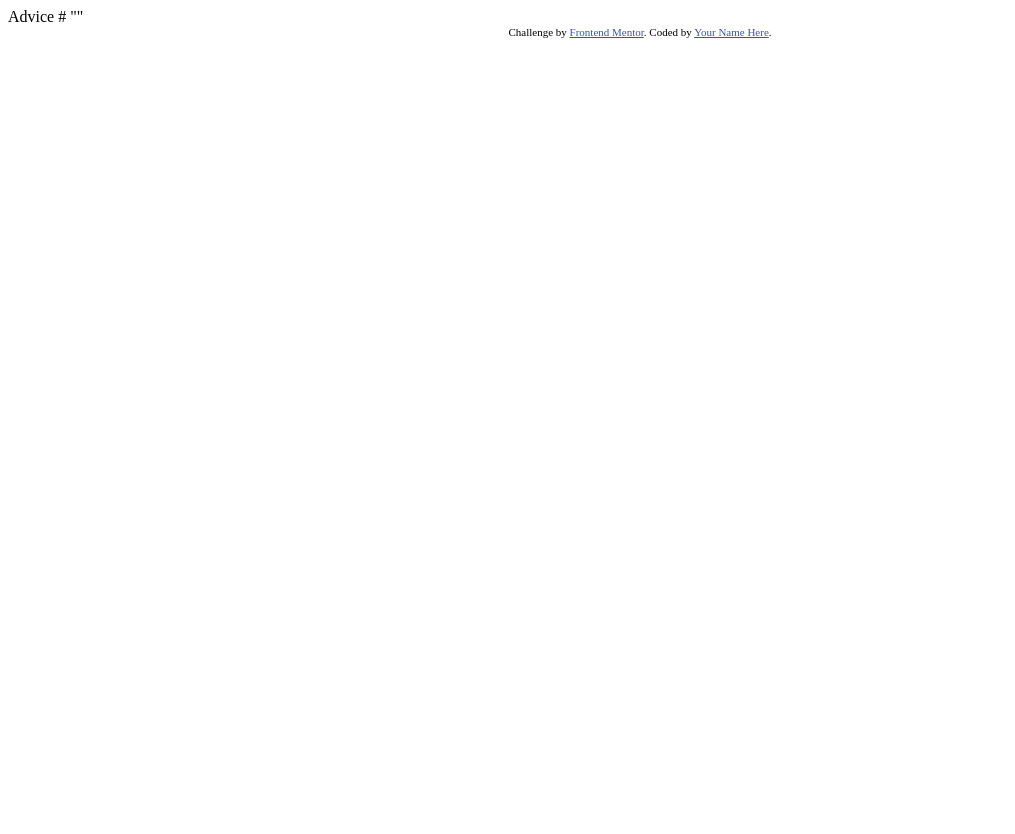
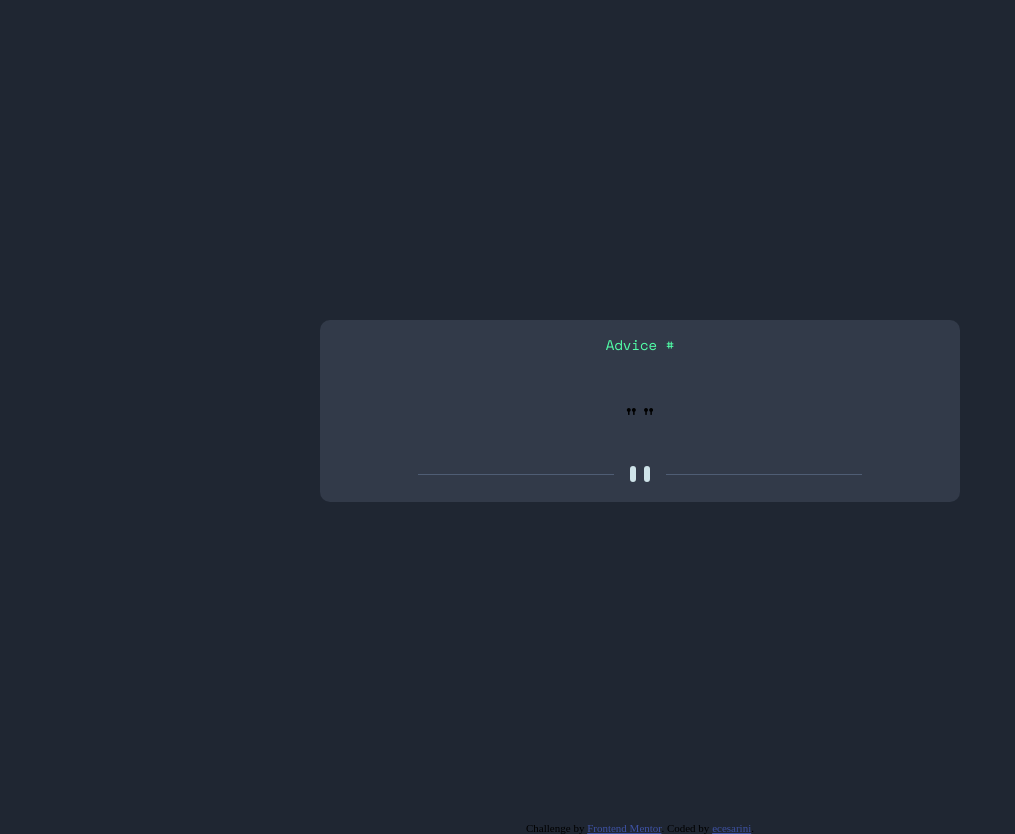
Before and after one commit to ecesarini-frontend-mentor/advice-generator-app-main, a plain HTML site: page index.html in a window 1280 px wide. Shown: the whole page, without its empty margins (0-1015 px from the left). Before the commit the page ends 800 px from the top, so only its background shows below. Drawn offline with nearby package versions, Linux system fonts and the light colour scheme.

Commit message:
Created HTML structure and main CSS.

```diff
--- a/index.html
+++ b/index.html
@@ -1,3 +1,7 @@
+<!--
+  DONE: created HTML structure and main CSS.
+  TODO: place shuffle icon; dig on API; footer?
+-->
 <!DOCTYPE html>
 <html lang="en">
 <head>
@@ -5,24 +9,85 @@
   <meta name="viewport" content="width=device-width, initial-scale=1.0"> <!-- displays site properly based on user's device -->
 
   <link rel="icon" type="image/png" sizes="32x32" href="./images/favicon-32x32.png">
+  <link rel="preconnect" href="https://fonts.googleapis.com">
+  <link rel="preconnect" href="https://fonts.gstatic.com" crossorigin>
+  <link href="https://fonts.googleapis.com/css2?family=Manrope:wght@800&family=Space+Mono:wght@400;700&display=swap" rel="stylesheet">
 
   <title>Frontend Mentor | Advice generator app</title>
+<style>
+.attribution { font-size: 11px; text-align: center; }
+.attribution a { color: hsl(228, 45%, 44%); }
 
-  <!-- Feel free to remove these styles or customise in your own stylesheet 👍 -->
-  <style>
-    .attribution { font-size: 11px; text-align: center; }
-    .attribution a { color: hsl(228, 45%, 44%); }
-  </style>
+/*input::-webkit-outer-spin-button,
+input::-webkit-inner-spin-button {
+  -webkit-appearance: none;
+  margin: 0;
+}
+/* Firefox */
+/*input[type=number] {
+  -moz-appearance: textfield;
+}
+input::-webkit-input-placeholder {
+  text-align: center;
+}*/
+
+:root {
+--mobile-width: 375px;
+--desktop-width: 1440px;
+
+--light-cyan: hsl(193, 38%, 86%);
+--neon-green: hsl(150, 100%, 66%);
+--grayish-blue: hsl(217, 19%, 38%);
+--dark-grayish-blue: hsl(217, 19%, 24%);
+--dark-blue: hsl(218, 23%, 16%);
+}
+
+html {
+  background-color: transparent;
+}
+
+body {
+  box-sizing: content-box;
+  margin: 0;
+  padding: 0;
+  width: 100%;
+  height: 100%;
+  background-color: var(--dark-blue);
+}
+main {
+  font-family: 'Manrope', sans-serif;
+  font-family: 'Space Mono', monospace;
+  font-size: 28px;
+  margin: 25%;
+}
+
+#advice-container {
+  margin: auto;
+  padding-bottom: 20px;
+  display: flex;
+  flex-direction: column;
+  align-items: center;
+  background-color: var(--dark-grayish-blue);
+  border-radius: 10px 10px;
+}
+#advice-id {
+  font-size: 50%;
+  color: var(--neon-green);
+}
+</style>
 </head>
+
 <body>
-
-  Advice #<!-- Advice ID goes here -->
-
-  "<!-- Advice text goes here -->"
-
-  <div class="attribution">
+  <main>
+    <div id="advice-container">
+        <p id="advice-id">Advice #<span id="advice-id-number"><!-- Advice ID goes here --></span></p>
+        <p id="advice-content">"<!-- Advice text goes here -->"</p>
+        <img id="advice-decorator" src="./images/pattern-divider-desktop.svg">
+    </div>
+  </main>
+  <footer class="attribution">
     Challenge by <a href="https://www.frontendmentor.io?ref=challenge" target="_blank">Frontend Mentor</a>.
-    Coded by <a href="#">Your Name Here</a>.
-  </div>
+    Coded by <a href="https://github.com/ecesarini-frontend-mentor/advice-generator-app-main">ecesarini</a>.
+  </footer>
 </body>
 </html>
```
